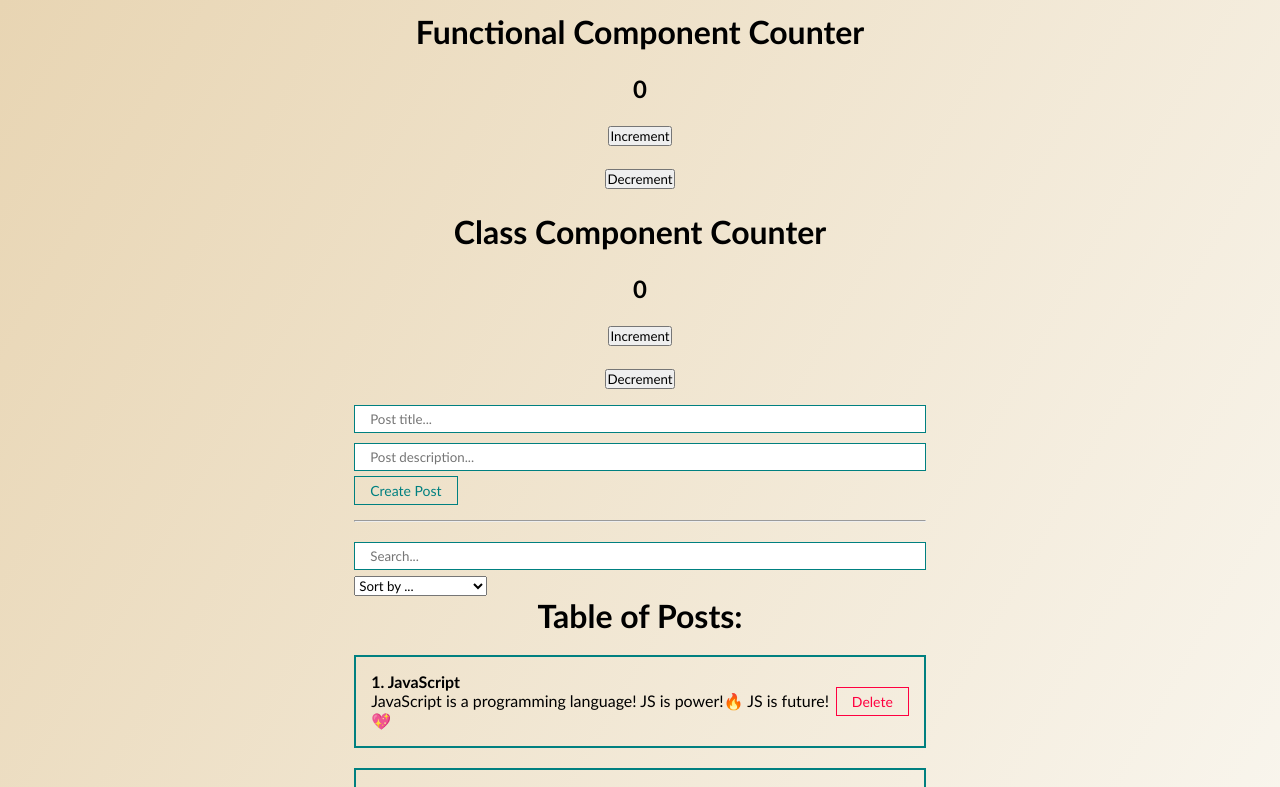
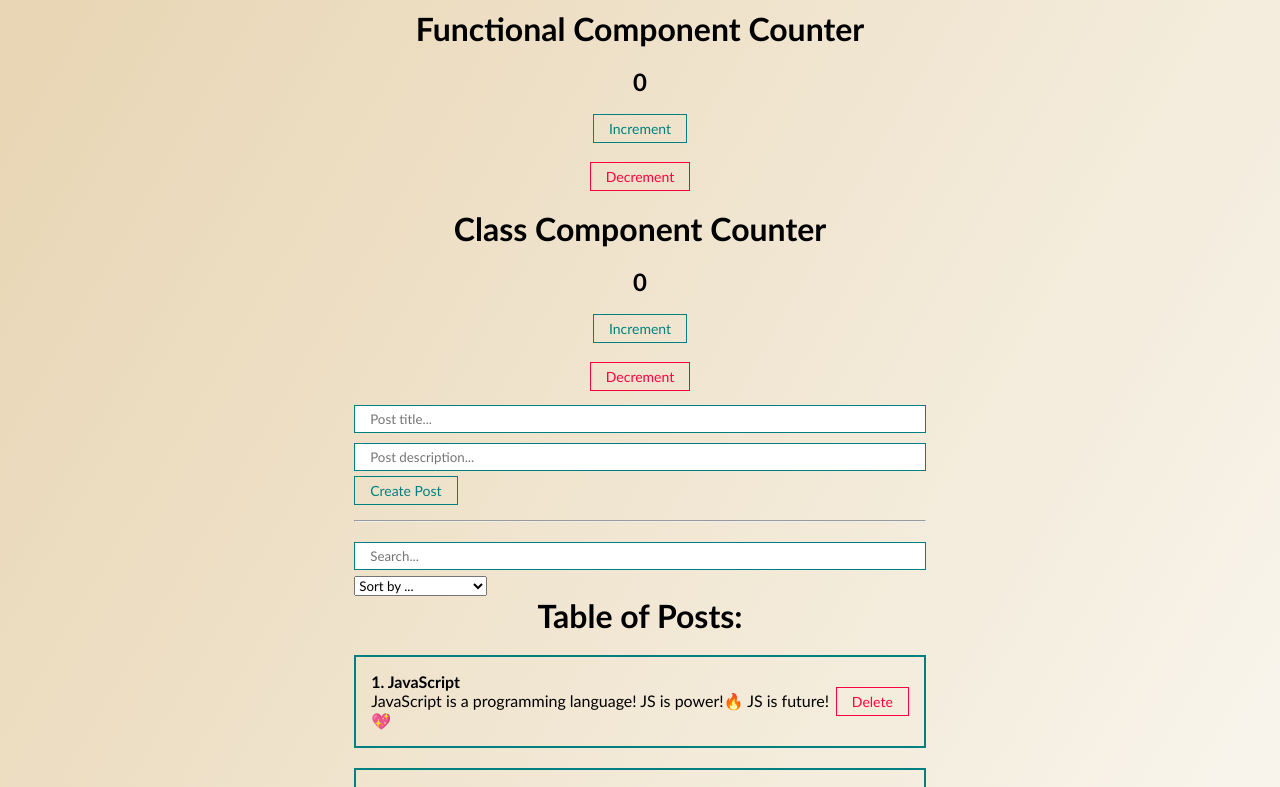
Before and after one commit to musobekmadrimov/Ubii-TV-React-Course, a React (Create React App) app: page / in a window 1280 px wide. Shown: the top 787 px of the page. Built offline with nearby package versions, Linux system fonts and the light colour scheme; the HTML template or start-up script is replaced by a standard one.

Commit message:
changed some button..

```diff
--- a/src/App.js
+++ b/src/App.js
@@ -28,7 +28,6 @@ export default function App() {
         "Running programming language on 3 billion devices around the world right now is Java!"
     }
   ]);
-
   const [filter, setFilter] = useState({ sort: "", query: "" });
 
   const sortedPosts = useMemo(() => {
--- a/src/components/ClassCounter.jsx
+++ b/src/components/ClassCounter.jsx
@@ -1,4 +1,5 @@
 import React from "react";
+import MyButton from "./UI/Button/MyButton";
 
 export default class ClassCounter extends React.Component {
   constructor(props) {
@@ -23,8 +24,10 @@ export default class ClassCounter extends React.Component {
       <div className="class-component-counter">
         <h1>Class Component Counter</h1>
         <h2>{this.state.count}</h2>
-        <button onClick={this.increment}>Increment</button>
-        <button onClick={this.decrement}>Decrement</button>
+        <MyButton onClick={this.increment}>Increment</MyButton>
+        <MyButton danger onClick={this.decrement}>
+          Decrement
+        </MyButton>
       </div>
     );
   }
--- a/src/components/Counter.jsx
+++ b/src/components/Counter.jsx
@@ -1,4 +1,5 @@
 import React, { useState } from "react";
+import MyButton from "./UI/Button/MyButton";
 
 export default function Counter() {
   const [counter, setCounter] = useState(0);
@@ -14,8 +15,10 @@ export default function Counter() {
     <div className="functional-component-counter">
       <h1>Functional Component Counter</h1>
       <h2>{counter}</h2>
-      <button onClick={increment}>Increment</button>
-      <button onClick={decrement}>Decrement</button>
+      <MyButton onClick={increment}>Increment</MyButton>
+      <MyButton danger onClick={decrement}>
+        Decrement
+      </MyButton>
     </div>
   );
 }
```
